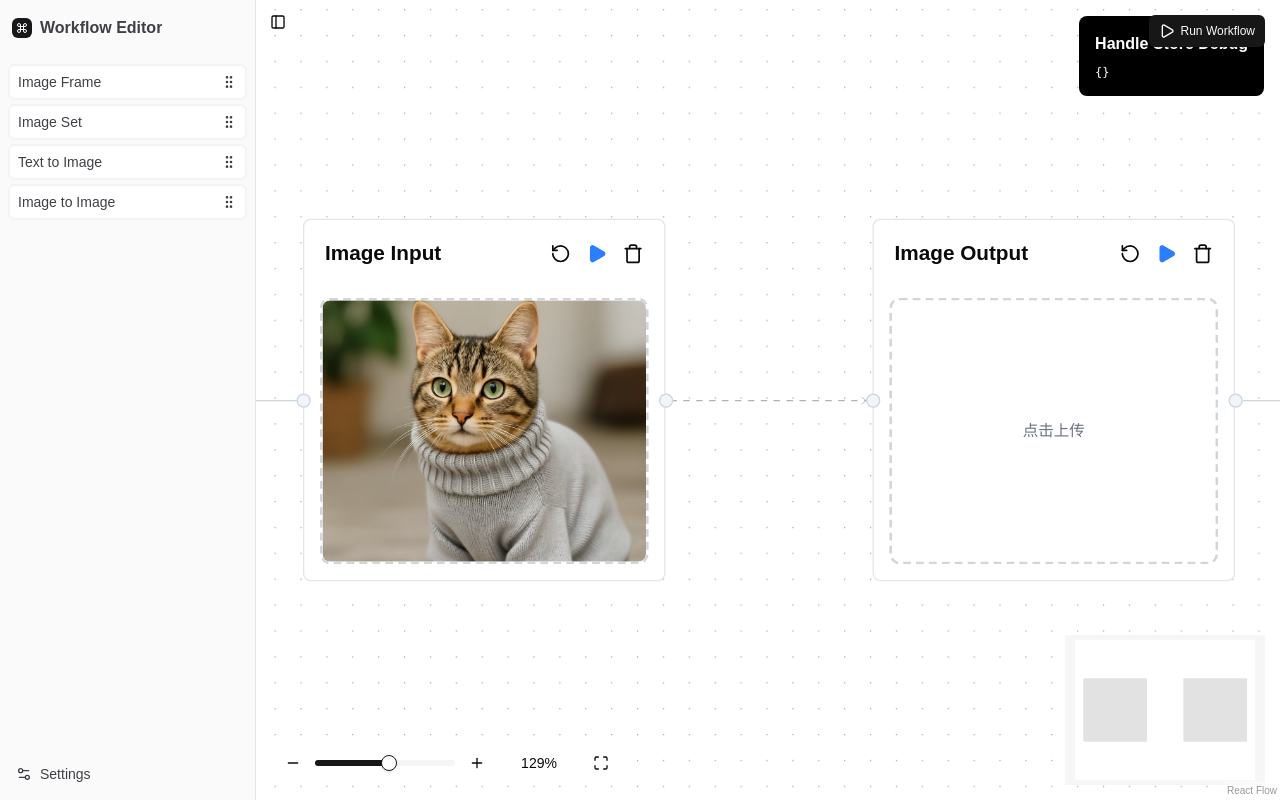
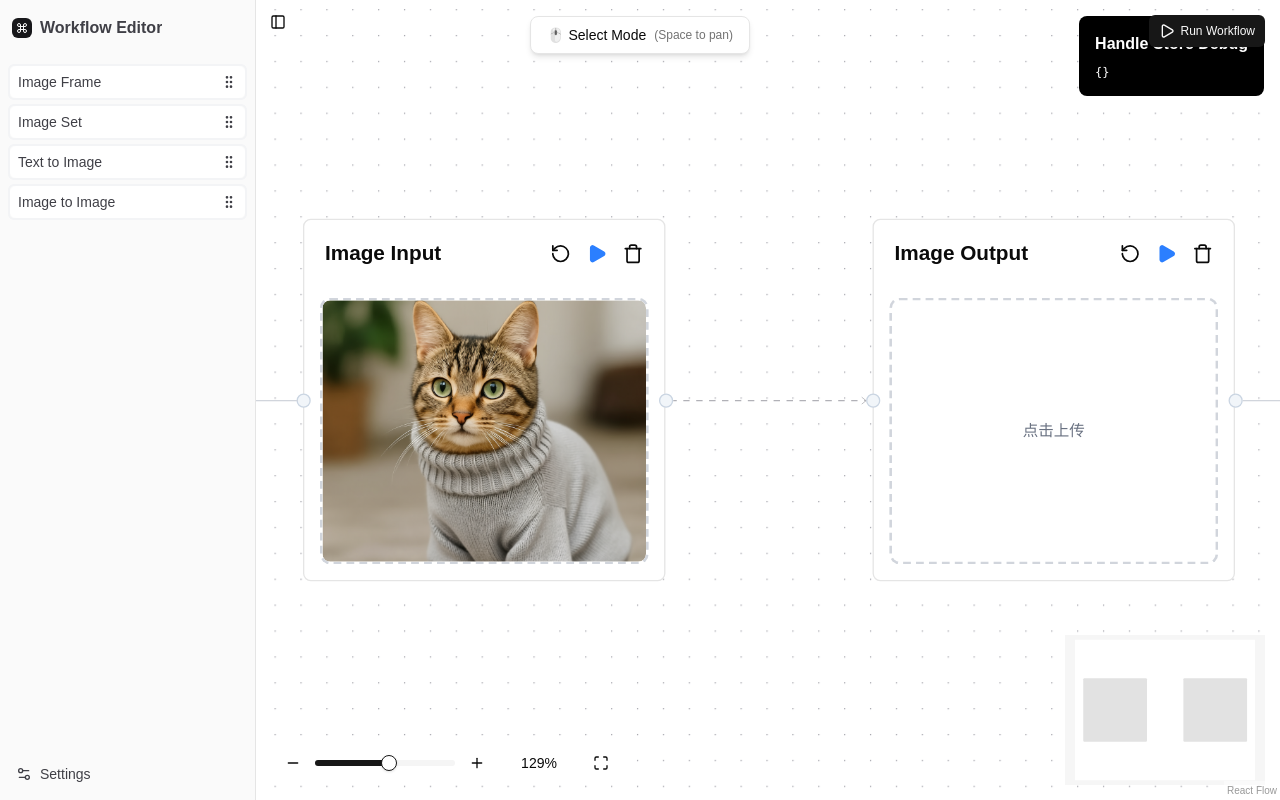
Before and after one commit to Aicyber-Australia/Aicyber-Studio, a Next.js app: page /workflow in a window 1280 px wide. Built offline with nearby package versions, Linux system fonts and the light colour scheme.

Commit message:
Add floating mode toggle to Workflow component for improved user interaction

```diff
--- a/src/app/workflow/components/workflow.tsx
+++ b/src/app/workflow/components/workflow.tsx
@@ -1,6 +1,6 @@
 'use client';
 
-import React, { useCallback } from 'react';
+import React, { useCallback, useState } from 'react';
 import {
   Background,
   ReactFlow,
@@ -57,6 +57,7 @@ export default function Workflow() {
   const { theme } = useTheme();
   const reactFlowStore = useStoreApi();
   const { getInternalNode } = useReactFlow();
+  const [isSelectMode, setIsSelectMode] = useState(true);
 
   // Initialize undo/redo functionality
   const { takeSnapshot } = useUndoRedo();
@@ -197,6 +198,7 @@ export default function Workflow() {
   );
 
   return (
+    <>
       <ReactFlow
         nodes={store.nodes}
         edges={store.edges}
@@ -215,6 +217,11 @@ export default function Workflow() {
         onNodeDragStop={handleNodeDragStop}
         colorMode={theme as ColorMode}
         defaultEdgeOptions={defaultEdgeOptions}
+        panOnDrag={isSelectMode ? [1, 2] : true}
+        selectionOnDrag={isSelectMode}
+        panOnScroll
+        selectionKeyCode={isSelectMode ? null : 'Shift'}
+        multiSelectionKeyCode="Shift"
         fitView
       >
         <Background />
@@ -224,5 +231,20 @@ export default function Workflow() {
         <DebugPanel />
         <MiniMap />
       </ReactFlow>
+
+      {/* Floating Mode Toggle */}
+      <button
+        onClick={() => setIsSelectMode(!isSelectMode)}
+        className="absolute top-4 left-1/2 -translate-x-1/2 z-10 px-4 py-2 bg-background border border-border rounded-lg shadow-md hover:bg-accent transition-colors flex items-center gap-2"
+        title={isSelectMode ? 'Switch to Pan Mode' : 'Switch to Select Mode'}
+      >
+        <span className="text-sm font-medium">
+          {isSelectMode ? '🖱️ Select Mode' : '✋ Pan Mode'}
+        </span>
+        <span className="text-xs text-muted-foreground">
+          {isSelectMode ? '(Space to pan)' : '(Shift to select)'}
+        </span>
+      </button>
+    </>
   );
 }
```
Lines whose indentation alone changed are shown as unchanged.
